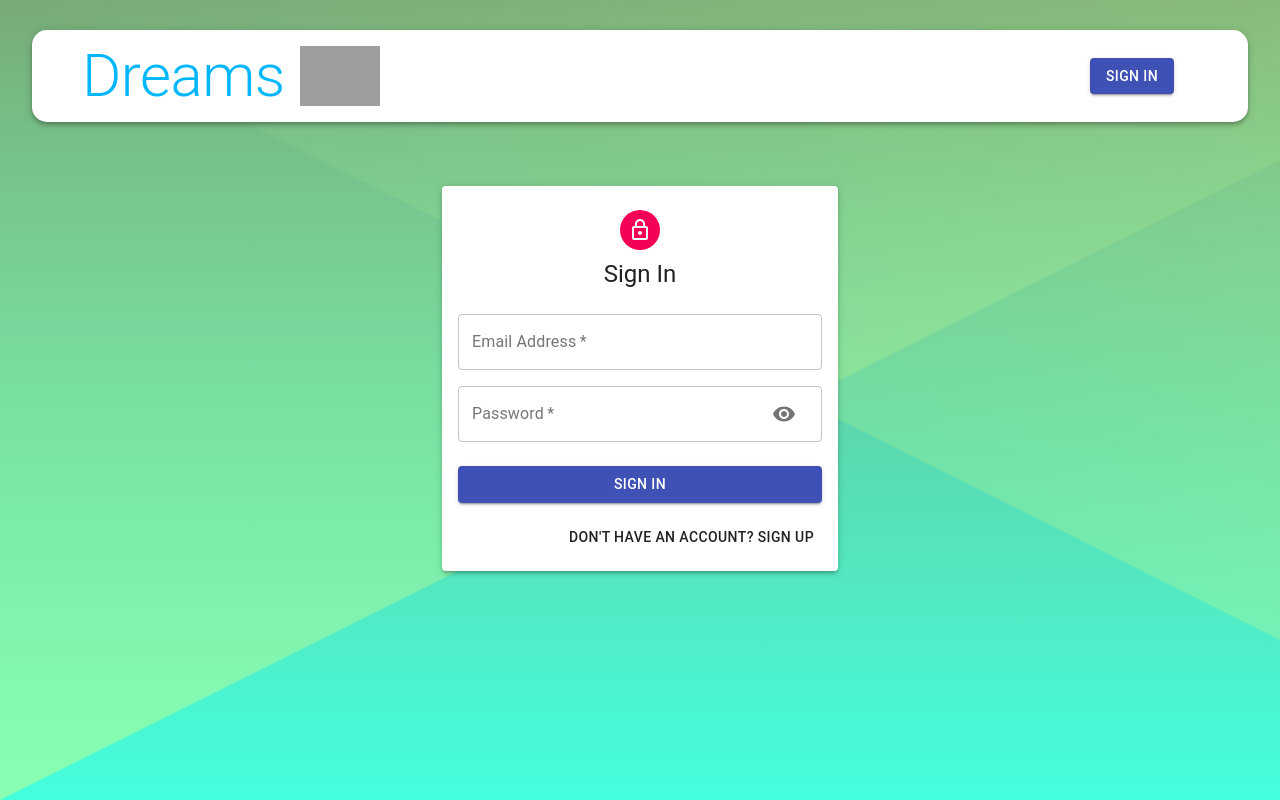
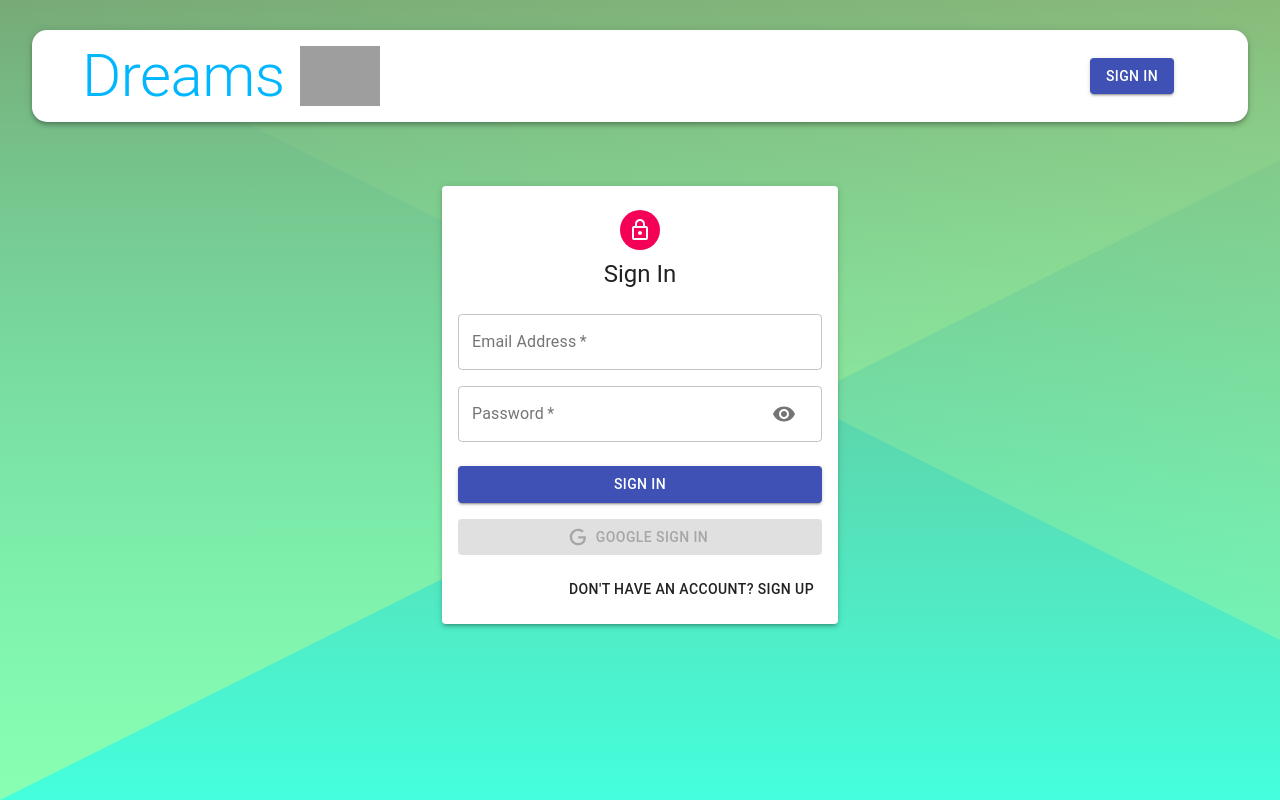
Before and after one commit to Rik-ai/Dream-app, a React (Create React App) app in the folder client/: page /auth in a window 1280 px wide. Built offline with nearby package versions, Linux system fonts and the light colour scheme; grey boxes are pictures that could not be loaded.

Commit message:
Add Google 0Auth (Sign In)

```diff
--- a/client/src/components/Auth/Auth.js
+++ b/client/src/components/Auth/Auth.js
@@ -2,14 +2,19 @@
 import { Avatar, Button, Paper, Grid, Typography, Container, TextField } from '@material-ui/core'
 import LockOutlinedIcon from '@material-ui/icons/LockOutlined'
 import Input from './Input'
-
+import { GoogleLogin } from 'react-google-login'
 import useStyles from './styles'
+import Icon from './icon'
+import { useDispatch } from 'react-redux'
+import { useHistory } from 'react-router-dom'
 
 const Auth = () => {
     const classes = useStyles()
     const [showPassword, setShowPassword] = useState(false)
     const [isSignup, setIsSignup] = useState(false)
     const handleShowPassword = () => setShowPassword((prevShowPassword) => !prevShowPassword)
+    const dispatch = useDispatch()
+    const history = useHistory()
 
     const handleSubmit = () => {
 
@@ -21,6 +26,21 @@
     const switchMode = () => {
         setIsSignup((prevIsSignup) => !prevIsSignup)
         handleShowPassword(false)
+    }
+    const googleSuccess = async (res) => {
+        const result = res?.profileObj
+        const token = res?.tokenId
+
+        try {
+            dispatch({type: 'AUTH', data: { result, token }})
+
+            history.push('/')
+        } catch (error) {
+            console.log(error)
+        }
+    }
+    const googleFailure = () => {
+        console.log('Google Sign In was unsuccessful. Try Again Later')
     }
 
     return (
@@ -45,6 +65,17 @@
                     <Button type='submit' fullWidth variant='contained' color='primary' className={classes.submit}>
                         {isSignup ? 'Sign Up' : 'Sign In'}
                     </Button>
+                    <GoogleLogin
+                        clientId='548893187985-2imd3i0fh1slbqhj7fpbqerpoejt6reo.apps.googleusercontent.com'
+                        render={(renderProps) => (
+                            <Button className={classes.googleButton} color='primary' fullWidth onClick={renderProps.onClick} disabled={renderProps.disabled} startIcon={<Icon />} variant='contained'>
+                                Google Sign In
+                            </Button>
+                        )}
+                        onSuccess={googleSuccess}
+                        onFailure={googleFailure}
+                        cookiePolicy='single_host_origin'
+                    />
                     <Grid container justify='flex-end'>
                         <Grid item>
                             <Button onClick={switchMode}>
--- a/client/src/components/Auth/Input.js
+++ b/client/src/components/Auth/Input.js
@@ -16,7 +16,7 @@
                 label={label}
                 autoFocus={autoFocus}
                 type={type}
-                InputProps= {name === 'password' && {
+                InputProps= {name === 'password' ? {
                     endAdornment: (
                         <InputAdornment position='end'>
                             <IconButton onClick={handleShowPassword}>
@@ -24,7 +24,7 @@
                             </IconButton>
                         </InputAdornment>
                     )
-                }}
+                } : null}
             />
         </Grid>
     )
--- /dev/null
+++ b/client/src/components/Auth/icon.js
@@ -0,0 +1,12 @@
+import React from 'react'
+
+const icon = () => (
+    <svg style={{ width:'20px', height: '20px'}} viewBox='0 0 24 24'>
+        <path
+        fill='currentColor'
+        d="M21.35,11.1H12.18V13.83H18.69C18.36,17.64 15.19,19.27 12.19,19.27C8.36,19.27 5,16.25 5,12C5,7.9 8.2,4.73 12.2,4.73C15.29,4.73 17.1,6.7 17.1,6.7L19,4.72C19,4.72 16.56,2 12.1,2C6.42,2 2.03,6.8 2.03,12C2.03,17.05 6.16,22 12.25,22C17.6,22 21.5,18.33 21.5,12.91C21.5,11.76 21.35,11.1 21.35,11.1V11.1Z"
+        />
+    </svg>
+)
+
+export default icon
--- a/client/src/components/NavBar/NavBar.js
+++ b/client/src/components/NavBar/NavBar.js
@@ -1,4 +1,4 @@
-import React from 'react'
+import React, { useState, useEffect } from 'react'
 import { Link } from 'react-router-dom'
 import { AppBar, Avatar, Button, Toolbar, Typography} from '@material-ui/core'
 import useStyles from './styles'
@@ -6,7 +6,17 @@
 const NavBar = () => {
     const classes = useStyles()
 
-    const user = null
+    const [user, setUser] = useState(JSON.parse(localStorage.getItem('profile')))
+
+    console.log(user)
+
+    useEffect(() => {
+        const token = user?.token
+
+        //JWT...
+
+        setUser(JSON.parse(localStorage.getItem('profile')))
+    }, [])
 
     return (
         <AppBar className={classes.appBar} position='static' color='inherit'>
--- a/client/src/constants/actionTypes.js
+++ b/client/src/constants/actionTypes.js
@@ -3,3 +3,5 @@
 export const UPDATE = 'UPDATE'
 export const DELETE = 'DELETE'
 export const LIKE = 'LIKE'
+export const AUTH = 'AUTH'
+export const LOGOUT = 'LOGOUT'
--- /dev/null
+++ b/client/src/reducers/auth.js
@@ -0,0 +1,14 @@
+import { AUTH, LOGOUT } from '../constants/actionTypes'
+
+
+const authReducer = (state = { authData: null }, action) => {
+    switch (action.type) {
+        case AUTH:
+            localStorage.setItem('profile', JSON.stringify({ ...action?.data }))
+            return { ...state, authData: action?.data }
+        default:
+            return state;
+    }
+}
+
+export default authReducer
--- a/client/src/reducers/index.js
+++ b/client/src/reducers/index.js
@@ -1,7 +1,8 @@
 import  { combineReducers } from 'redux'
-
+import authReducer from './auth'
 import posts from './post'
 
 export default combineReducers({
     posts,
+    authReducer
 })
```
Also changed, not shown: 1 other file (tests, documents, lock files or other folders).
